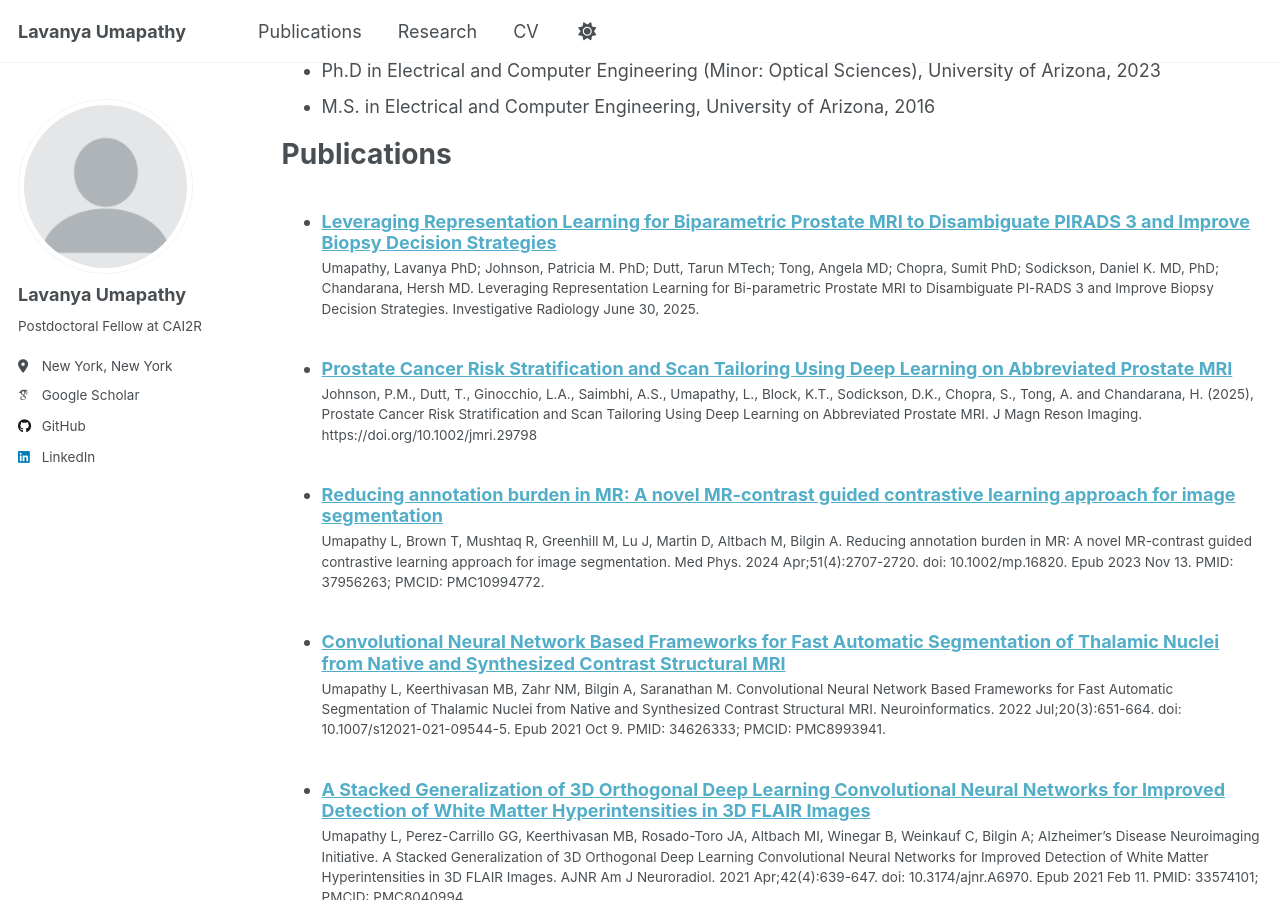
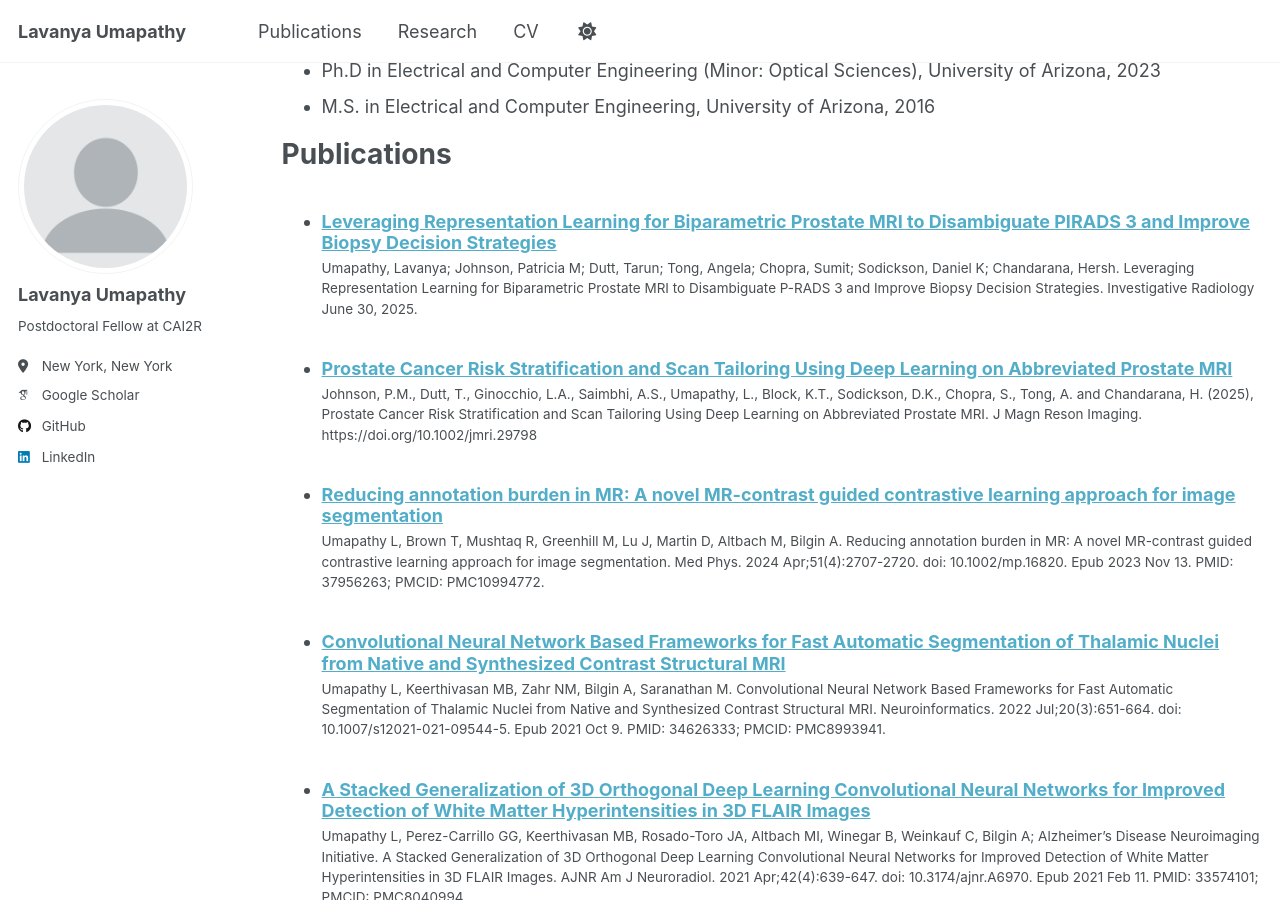
Before and after one commit to lunastra26/lunastra26.github.io, a Jekyll site: the page built from _pages/cv.md, in a window 1280 px wide and 900 px high, scrolled down 548 px. Built offline with Jekyll 4.4.1, drawn with Linux system fonts in a browser that asks for light colours; some web fonts are replaced.

Commit message:
Update 2025-PIRADS3-disambiguation.md

```diff
--- a/_publications/2025-PIRADS3-disambiguation.md
+++ b/_publications/2025-PIRADS3-disambiguation.md
@@ -7,7 +7,7 @@ excerpt: 'Representation learning for prostate MRI'
 date: 2025-06-30
 venue: 'Investigative Radiology'
 paperurl: 'https://pubmed.ncbi.nlm.nih.gov/40586610/'
-citation: 'Umapathy, Lavanya PhD; Johnson, Patricia M. PhD; Dutt, Tarun MTech; Tong, Angela MD; Chopra, Sumit PhD; Sodickson, Daniel K. MD, PhD; Chandarana, Hersh MD. Leveraging Representation Learning for Bi-parametric Prostate MRI to Disambiguate PI-RADS 3 and Improve Biopsy Decision Strategies. Investigative Radiology June 30, 2025.'
+citation: 'Umapathy, Lavanya; Johnson, Patricia M; Dutt, Tarun; Tong, Angela; Chopra, Sumit; Sodickson, Daniel K; Chandarana, Hersh. Leveraging Representation Learning for Biparametric Prostate MRI to Disambiguate P-RADS 3 and Improve Biopsy Decision Strategies. Investigative Radiology June 30, 2025.'
 ---
 Objectives:
 Despite its high negative predictive value (NPV) for clinically significant prostate cancer (csPCa), MRI suffers from a substantial number of false positives, especially for intermediate-risk cases. In this work, we determine whether a deep learning model trained with PI-RADS–guided representation learning can disambiguate the PI-RADS 3 classification, detect csPCa from bi-parametric prostate MR images, and avoid unnecessary benign biopsies.
```
